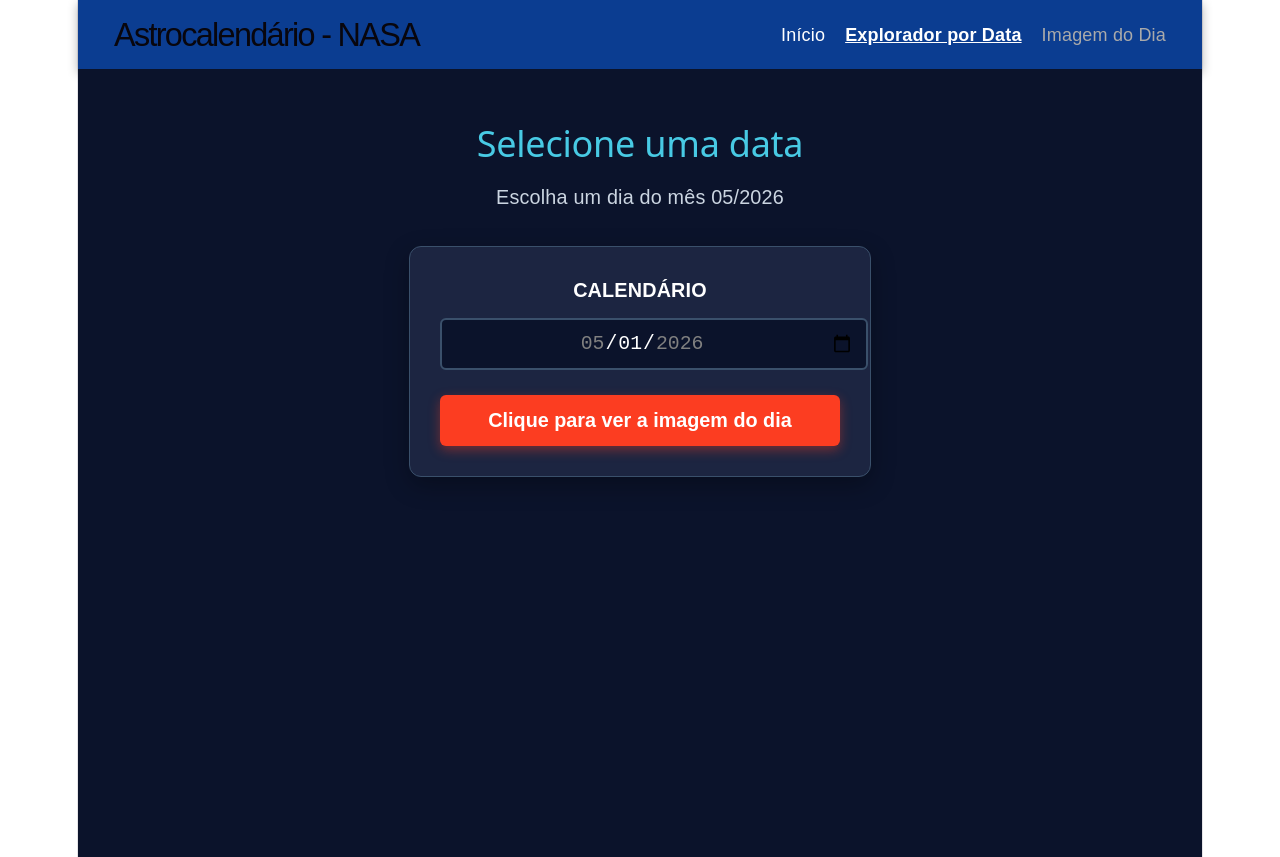
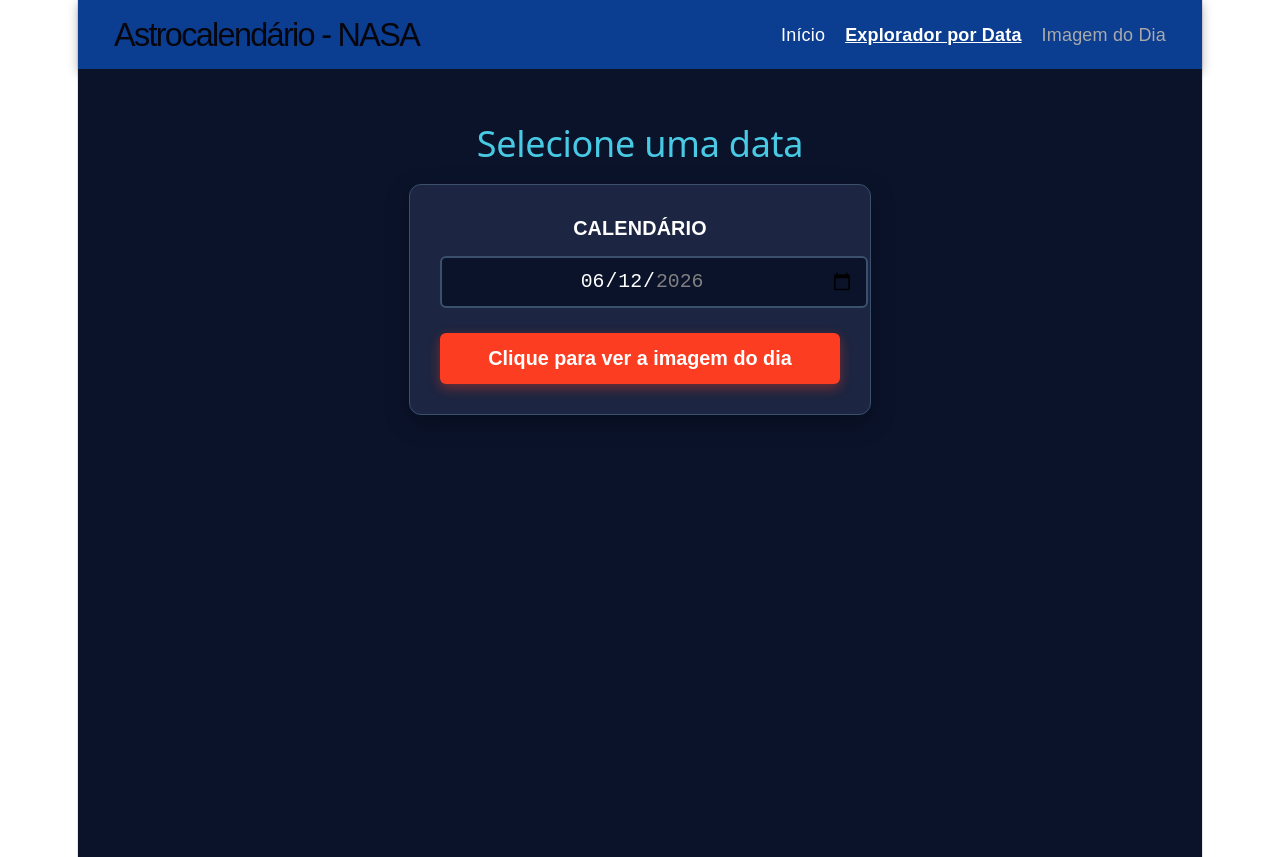
Before and after one commit to gabicpp/nasa, a React (Vite) app: page /calendario in a window 1280 px wide. Built offline with nearby package versions, Linux system fonts and the light colour scheme.

Commit message:
Alterando o SpaceList.jsx

```diff
--- a/src/pages/SpaceDetail.jsx
+++ b/src/pages/SpaceDetail.jsx
@@ -30,7 +30,7 @@ function SpaceDetail() {
 
   if (loading) {
     return (
-      <div style={{ padding: '4rem', textAlign: 'center', backgroundColor: '#0b132b', minHeight: '85vh', color: '#fff' }}>
+      <div style={{ padding: '4rem', textAlign: 'center', backgroundColor: '#2b0b27ff', minHeight: '85vh', color: '#ff6f' }}>
         <h2>Buscando registros na NASA...</h2>
       </div>
     )
@@ -48,7 +48,7 @@ function SpaceDetail() {
   return (
     <main style={{
       padding: '2rem',
-      backgroundColor: '#0b132b',
+      backgroundColor: '#2b0f0bff',
       minHeight: '85vh',
       color: '#ffffff'
     }}>
--- a/src/pages/SpaceList.jsx
+++ b/src/pages/SpaceList.jsx
@@ -2,8 +2,11 @@ import { useState } from 'react'
 import { useNavigate } from 'react-router-dom'
 
 function SpaceList() {
-  // Define o dia 01/05/2026 como a data inicial padrão do calendário
-  const [dataSelecionada, setDataSelecionada] = useState('2026-05-01')
+  // Define a data atual do dia para iniciar padrão do calendário
+
+ const [dataSelecionada, setDataSelecionada] = useState(
+  new Date().toISOString().split('T')[0]
+)
 
   const navigate = useNavigate()
 
@@ -12,21 +15,49 @@ function SpaceList() {
     navigate(`/detalhe/${dataSelecionada}`)
   }
 
+  function subtract7Days(dateString) {
+    try {
+        if (typeof dateString !== "string") {
+            throw new Error("Input must be a string in YYYY-MM-DD format.");
+        }
+
+        // Validate basic format using regex
+        if (!/^\d{4}-\d{2}-\d{2}$/.test(dateString)) {
+            throw new Error("Invalid date format. Expected YYYY-MM-DD.");
+        }
+
+        const date = new Date(dateString);
+        if (isNaN(date.getTime())) {
+            throw new Error("Invalid date value.");
+        }
+
+        // Subtract 7 days
+        date.setDate(date.getDate() - 30);
+
+        // Format back to YYYY-MM-DD
+        const year = date.getFullYear();
+        const month = String(date.getMonth() + 1).padStart(2, "0");
+        const day = String(date.getDate()).padStart(2, "0");
+
+        return `${year}-${month}-${day}`;
+    } catch (err) {
+        console.error(err.message);
+        return null;
+    }
+}
+
   return (
     <main style={{
       padding: '3rem 2rem',
       backgroundColor: '#0b132b',
       minHeight: '85vh',
-      color: '#ffffff',
+      color: '#ffffffff',
       textAlign: 'center'
     }}>
 
       <h2 style={{ color: '#48cae4', marginBottom: '1rem', fontSize: '2rem' }}>
         Selecione uma data
       </h2>
-      <p style={{ color: '#cbd5e1', marginBottom: '2rem', fontSize: '1.1rem' }}>
-        Escolha um dia do mês 05/2026
-      </p>
 
       <div style={{
         maxWidth: '400px',
@@ -46,8 +77,8 @@ function SpaceList() {
           type="date"
           value={dataSelecionada}
 
-          min="2026-05-01"
-          max="2026-05-31"
+          min={subtract7Days(new Date().toISOString().split('T')[0])}
+          max = {new Date().toISOString().split('T')[0]}
           onChange={(e) => setDataSelecionada(e.target.value)}
           style={{
             padding: '12px',
@@ -69,7 +100,7 @@ function SpaceList() {
             width: '100%',
             padding: '14px',
             backgroundColor: '#fc3d21',
-            color: '#ffffff',
+            color: '#ffffffff',
             border: 'none',
             borderRadius: '6px',
             fontSize: '1.1rem',
```
